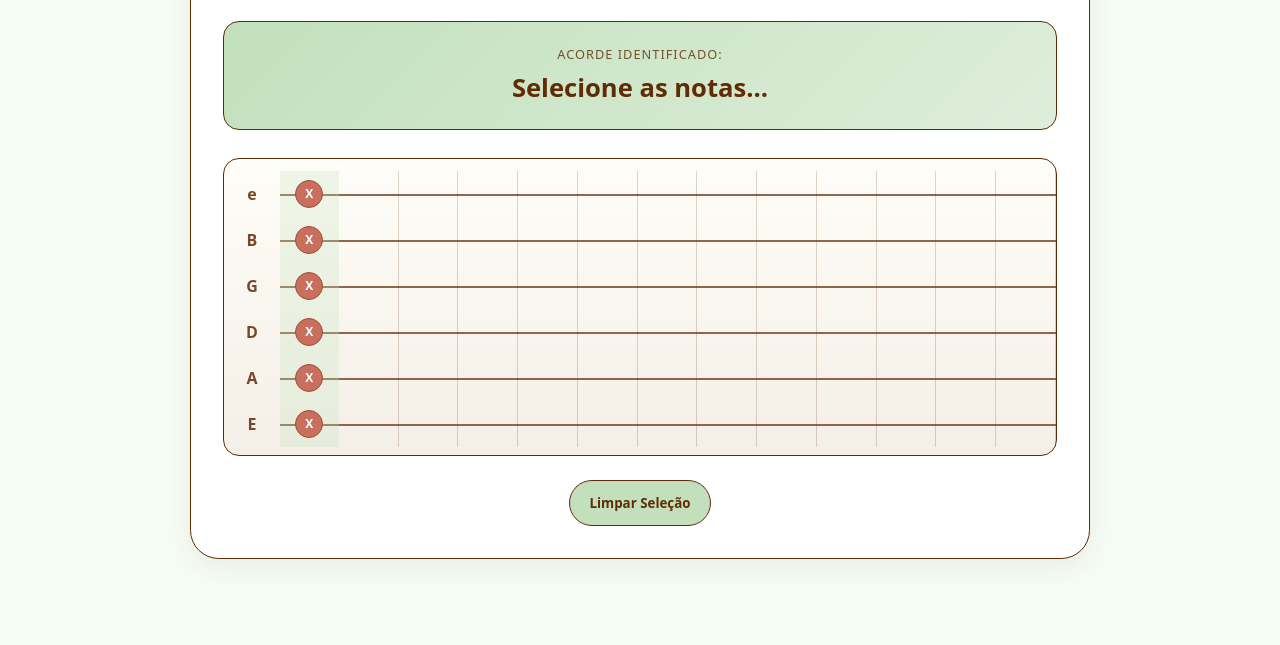
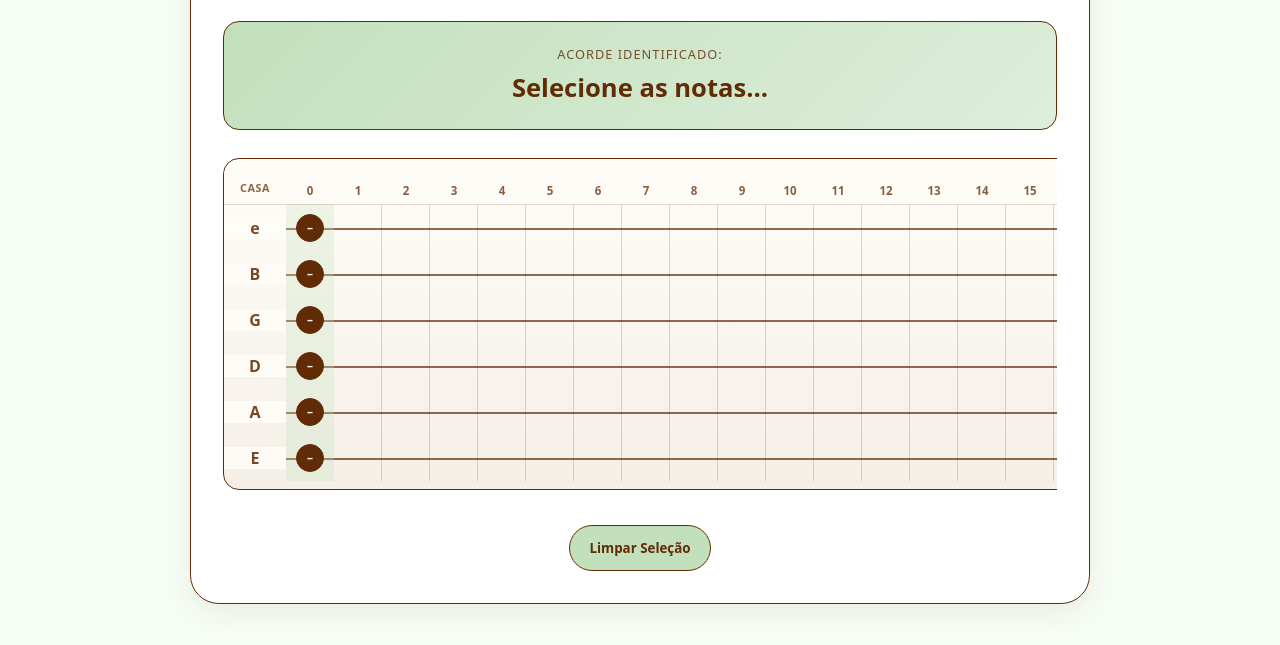
Before and after one commit to micardosofph/Melodium, a plain HTML site: page frontend/MelodiumWEB/chordsDictionary/index.html in a window 1280 px wide. Shown: the part 265-910 px from the top of the page. Before the commit the page ends 881 px from the top, so only its background shows below. Drawn offline with Linux system fonts and the light colour scheme.

Commit message:
feat(web): aprimora dicionario de acordes

```diff
--- a/frontend/MelodiumWEB/chordsDictionary/script.js
+++ b/frontend/MelodiumWEB/chordsDictionary/script.js
@@ -2,13 +2,31 @@
 const NOTE_NAMES = ["C", "C#", "D", "D#", "E", "F", "F#", "G", "G#", "A", "A#", "B"];
 const STRING_TUNINGS = [4, 11, 7, 2, 9, 4]; // Mizinha até Mizão
 const STRING_LABELS = ["e", "B", "G", "D", "A", "E"];
-const TOTAL_FRETS = 12; // Aumentado para 12 casas para abranger mais acordes
+const TOTAL_FRETS = 24;
 
 let currentFrets = [-1, -1, -1, -1, -1, -1];
 
 function buildFretboard() {
   const container = document.getElementById("fretboard");
   container.innerHTML = "";
+  container.style.setProperty("--fret-count", TOTAL_FRETS + 1);
+
+  const numberRow = document.createElement("div");
+  numberRow.className = "fret-number-row";
+
+  const numberLabel = document.createElement("div");
+  numberLabel.className = "fret-number-label";
+  numberLabel.innerText = "Casa";
+  numberRow.appendChild(numberLabel);
+
+  for (let fretIdx = 0; fretIdx <= TOTAL_FRETS; fretIdx++) {
+    const number = document.createElement("span");
+    number.className = "fret-number";
+    number.innerText = fretIdx;
+    numberRow.appendChild(number);
+  }
+
+  container.appendChild(numberRow);
 
   for (let stringIdx = 0; stringIdx < 6; stringIdx++) {
     const row = document.createElement("div");
@@ -36,8 +54,11 @@ function buildFretboard() {
 function createCell(stringIdx, fretIdx) {
   const cell = document.createElement("div");
   cell.className = "fret-cell";
+  cell.setAttribute("role", "button");
+  cell.setAttribute("tabindex", "0");
+  cell.setAttribute("aria-label", `${STRING_LABELS[stringIdx]}, casa ${fretIdx}`);
 
-  cell.addEventListener("click", () => {
+  const selectFret = () => {
     if (fretIdx === 0) {
       currentFrets[stringIdx] = currentFrets[stringIdx] === 0 ? -1 : 0;
     } else {
@@ -45,6 +66,14 @@ function createCell(stringIdx, fretIdx) {
     }
     updateUI();
     identifyChord();
+  };
+
+  cell.addEventListener("click", selectFret);
+  cell.addEventListener("keydown", (event) => {
+    if (event.key === "Enter" || event.key === " ") {
+      event.preventDefault();
+      selectFret();
+    }
   });
 
   return cell;
@@ -59,11 +88,12 @@ function updateUI() {
 
     cells.forEach((cell, fretIdx) => {
       cell.innerHTML = "";
+      cell.setAttribute("aria-pressed", String(activeFret === fretIdx));
 
       if (fretIdx === 0) {
         const marker = document.createElement("span");
         marker.className = "marker " + (activeFret === 0 ? "open" : "muted");
-        marker.innerText = activeFret === 0 ? "O" : "X";
+        marker.innerText = activeFret === 0 ? "O" : "–";
         cell.appendChild(marker);
       } else if (fretIdx === activeFret) {
         const marker = document.createElement("span");
@@ -73,6 +103,12 @@ function updateUI() {
       }
     });
   });
+}
+
+function formatChordName(chordName) {
+  // O Tonal representa tríades maiores com "M" (CM). Na interface musical,
+  // a forma mais familiar é apenas a fundamental (C), inclusive em inversões.
+  return chordName.replace(/^([A-G](?:#|b)?)M(\/[A-G](?:#|b)?)?$/, "$1$2");
 }
 
 // LÓGICA AUTOMÁTICA DE IDENTIFICAÇÃO DE ACORDES COM TONAL.JS
@@ -105,11 +141,11 @@ function identifyChord() {
 
   if (detectedChords && detectedChords.length > 0) {
     // Exibe o primeiro acorde encontrado (o mais provável)
-    nameEl.innerText = detectedChords[0];
+    nameEl.innerText = formatChordName(detectedChords[0]);
 
     // Se houver nomes alternativos para essa mesma posição, exibe também
     if (detectedChords.length > 1) {
-      const alternates = detectedChords.slice(1, 3).join(", ");
+      const alternates = detectedChords.slice(1, 3).map(formatChordName).join(", ");
       notesEl.innerText = `Notas: ${uniqueNotes.join(" - ")} | Outros nomes: ${alternates}`;
     } else {
       notesEl.innerText = `Notas: ${uniqueNotes.join(" - ")}`;
--- a/frontend/MelodiumWEB/chordsDictionary/style.css
+++ b/frontend/MelodiumWEB/chordsDictionary/style.css
@@ -32,6 +32,7 @@ body {
 
 .container {
   width: min(100%, 900px);
+  min-width: 0;
   text-align: center;
   background: var(--bg-card-white);
   border: var(--border-width) solid var(--border-color);
@@ -81,18 +82,65 @@ h1 {
 }
 
 .fretboard-wrapper {
+  width: 100%;
+  min-width: 0;
   overflow-x: auto;
-  padding: 0.25rem 0 0;
+  padding: 0.25rem 0 0.7rem;
+  scrollbar-color: var(--accent-brown) rgba(97, 43, 6, 0.12);
+  scrollbar-width: thin;
 }
 
 .fretboard {
+  --string-label-width: 62px;
+  --fret-width: 48px;
   display: flex;
   flex-direction: column;
   background: linear-gradient(180deg, #fffdf8 0%, #f4efe7 100%);
   border: var(--border-width) solid var(--border-color);
   border-radius: var(--radius-md);
   padding: 0.75rem 0 0.5rem;
-  min-width: 620px;
+  width: calc(var(--string-label-width) + (var(--fret-width) * var(--fret-count)));
+  min-width: 100%;
+}
+
+.fret-number-row {
+  display: flex;
+  align-items: end;
+  height: 34px;
+  border-bottom: 1px solid rgba(97, 43, 6, 0.18);
+}
+
+.fret-number-label,
+.string-label {
+  position: sticky;
+  left: 0;
+  flex: 0 0 var(--string-label-width);
+  width: var(--string-label-width);
+  background: #fffdf8;
+}
+
+.fret-number-label {
+  z-index: 5;
+  align-self: stretch;
+  display: grid;
+  place-items: center;
+  font-size: 0.68rem;
+  font-weight: 800;
+  letter-spacing: 0.05em;
+  text-transform: uppercase;
+  opacity: 0.72;
+}
+
+.fret-number {
+  flex: 0 0 var(--fret-width);
+  width: var(--fret-width);
+  padding-bottom: 0.45rem;
+  color: var(--accent-brown);
+  font-size: 0.72rem;
+  font-weight: 800;
+  line-height: 1;
+  text-align: center;
+  opacity: 0.75;
 }
 
 .string-row {
@@ -105,7 +153,7 @@ h1 {
 .string-row::before {
   content: '';
   position: absolute;
-  left: 56px;
+  left: var(--string-label-width);
   right: 0;
   top: 50%;
   height: 2px;
@@ -115,16 +163,16 @@ h1 {
 }
 
 .string-label {
-  width: 56px;
   font-weight: 700;
   text-align: center;
   color: var(--accent-brown);
   opacity: 0.85;
-  z-index: 2;
+  z-index: 4;
 }
 
 .fret-cell {
-  flex: 1;
+  flex: 0 0 var(--fret-width);
+  width: var(--fret-width);
   height: 100%;
   border-right: 1.5px solid rgba(97, 43, 6, 0.2);
   display: flex;
@@ -133,6 +181,11 @@ h1 {
   cursor: pointer;
   position: relative;
   z-index: 2;
+}
+
+.fret-cell:focus-visible {
+  outline: 3px solid var(--bg-card-green);
+  outline-offset: -4px;
 }
 
 .fret-cell.open-fret {
@@ -154,14 +207,14 @@ h1 {
 }
 
 .marker.muted {
-  background-color: #c96f5d;
+  background-color: var(--accent-brown);
   color: #fff;
-  border-color: #9e4d3a;
+  border-color: var(--accent-brown);
 }
 
 .marker.pressed {
   background-color: var(--accent-brown);
-  color: var(--bg-card-green);
+  color: #fff;
   box-shadow: 0 0 0 4px rgba(97, 43, 6, 0.12);
 }
 
```
Also changed, not shown: frontend/MelodiumWEB/landingPage/landingPage.html (+4 -2 lines), frontend/MelodiumWEB/landingPage/style.css (+26 -0 lines), frontend/static3/media/EditorActions-sprite-yL0Fxf5QGVioe9F_.svg (added).
